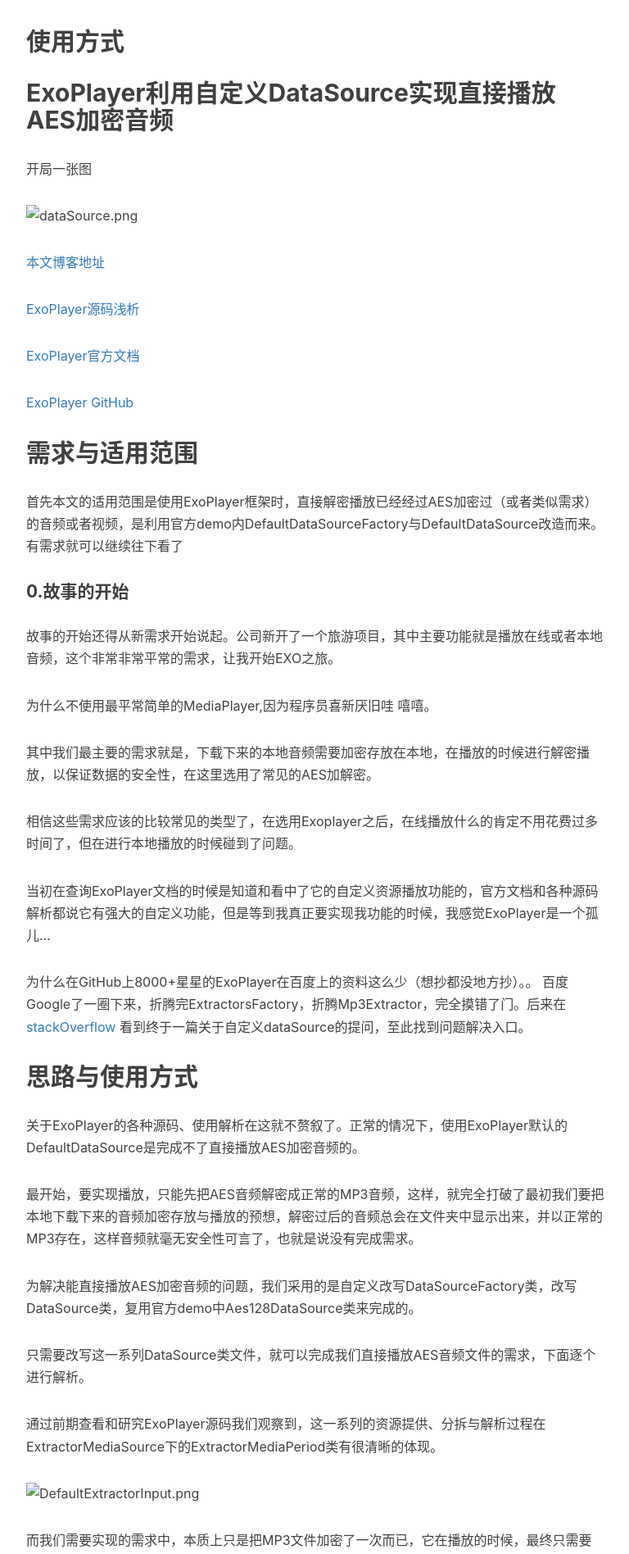
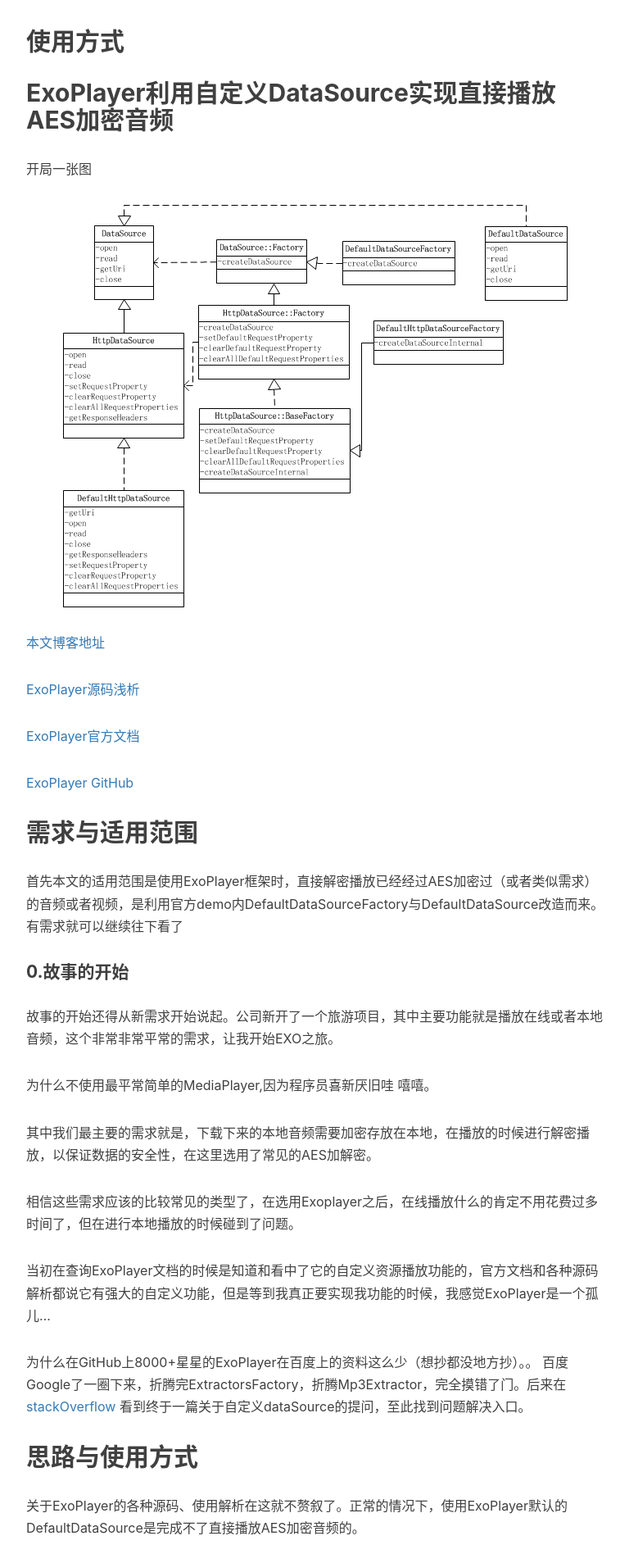
Before and after one commit to ChangWeiBa/ChangWeiBa.github.io, a Jekyll site: the page built from _posts/2018-06-03-AesExoPlayer.md, in a window 1280 px wide. Shown: the part 660-2556 px from the top of the page at 82% size, without its empty margins (233-1001 px from the left). Built offline with Jekyll 4.4.1, drawn with Linux system fonts in a browser that asks for light colours; nearby versions of some CDN libraries; library files that are not in the unit come from our copies; comment, search, counter and statistics services are not loaded.

Commit message:
图11
图11

```diff
--- a/_posts/2018-06-03-AesExoPlayer.md
+++ b/_posts/2018-06-03-AesExoPlayer.md
@@ -17,7 +17,7 @@
 
 开局一张图
 
-![dataSource.png](img/dataSource.png "dataSource.png")
+![dataSource.png](/img/dataSource.png "dataSource.png")
 
 [本文博客地址](http://blog.csdn.net/wanniu/article/details/78533796 "还可以进入博客查看本文")
 
@@ -57,13 +57,13 @@
 
 通过前期查看和研究ExoPlayer源码我们观察到，这一系列的资源提供、分拆与解析过程在ExtractorMediaSource下的ExtractorMediaPeriod类有很清晰的体现。
 
-![DefaultExtractorInput.png](img/DefaultExtractorInput.png "DefaultExtractorInput.png")
+![DefaultExtractorInput.png](/img/DefaultExtractorInput.png "DefaultExtractorInput.png")
 
 而我们需要实现的需求中，本质上只是把MP3文件加密了一次而已，它在播放的时候，最终只需要在拆解提供资源的时候把加密的文件流解密成正常的MP3流，给ExtractorMediaSource提供正常的MP3流即可，所以并不需要再过多的进行其他复杂操作就可以完成此需求。
 
 那么我实现的就是重写DefaultDataSourceFactory资源提供工厂类，改造DefaultDataSource，根据文件类型判断，加密的音频使用Aes128DataSource类拆解进行解密，未加密或者在线的URL继续使用getFileDataSource或者getContentDataSource原本默认的实现进行拆解。最后只需要用我们改写的factory替换默认的DataSourceFactory就可以完成我们的需求了。
 
-![TestPlayerActivity.png](img/TestPlayerActivity.png "TestPlayerActivity.png")
+![TestPlayerActivity.png](/img/TestPlayerActivity.png "TestPlayerActivity.png")
 
 #### 1.AitripDataSourceFactory
 AitripDataSourceFactory是重写的DataSourceFactory工厂类，直接copyDefaultDataSource而来。主要是重写了createDataSource()方法，用于进入资源选择类AitripDataSource
```
